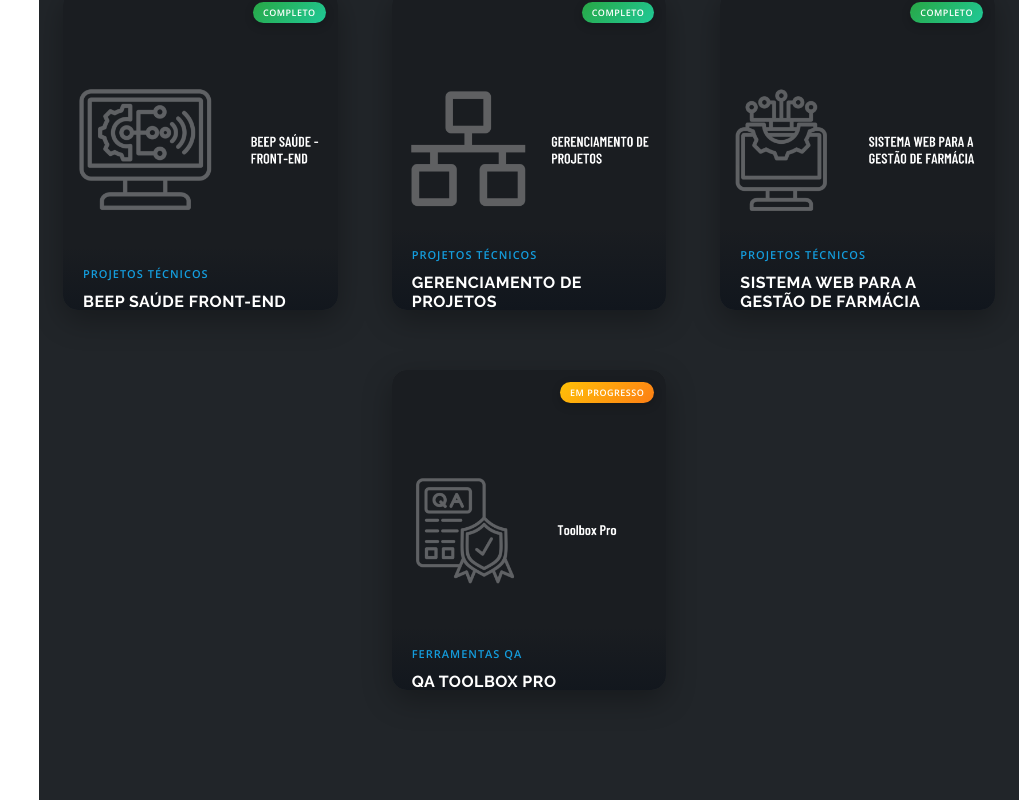
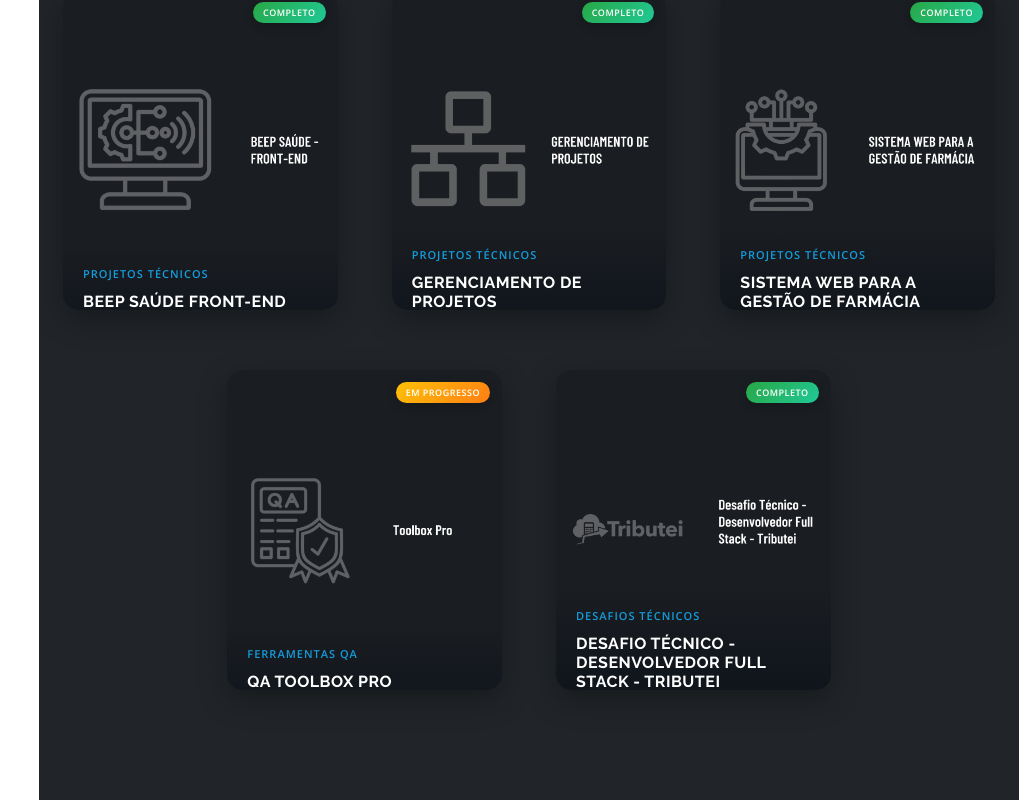
Before and after one commit to nagybhe/Portfolio, a React (Create React App) app: page / in a window 1280 px wide. Shown: the part 8894-9694 px from the top of the page, without its empty margins (261-1280 px from the left). Built offline with nearby package versions, Linux system fonts and the light colour scheme.

Commit message:
Novo desafio adicionado

```diff
--- a/src/components/Portfolio/Portfolio.js
+++ b/src/components/Portfolio/Portfolio.js
@@ -169,6 +169,18 @@
             startDate: "2026",
             endDate: "2026",
             status: "Em progresso"
+        },
+        {
+            id: 14,
+            title: "Desafio Técnico - Desenvolvedor Full Stack - Tributei",
+            category: "filter-Challenges",
+            description: "Este repositório apresenta o Tributei - Sistema de Entregas, uma aplicação full stack desenvolvida para desafio técnico da Tributei. O sistema permite cadastrar entregas com busca automática de endereço via OpenStreetMap, visualizar em mapa interativo com Leaflet e gerenciar em tabela com busca e paginação em tempo real. Inclui modais de confirmação, alertas elegantes com Material-UI, API RESTful com Node.js/Express, banco MySQL em Docker e design responsivo com as cores institucionais #00AA45 e #00AA83.",
+            technologies: ["React.js", "Node.js", "Express", "MySQL", "Sequelize", "Leaflet", "Material-UI", "Docker", "OpenStreetMap"],
+            images: ["/assets/img/thumbnail/Tributei.png"],
+            githubUrl: "https://github.com/nagybhe/Desafio-Pratico-TRIBUTEI",
+            startDate: "2019",
+            endDate: "2019",
+            status: "Completo"
         }
 
     ];
```
Also changed, not shown: public/assets/img/thumbnail/Tributei.png (added).
